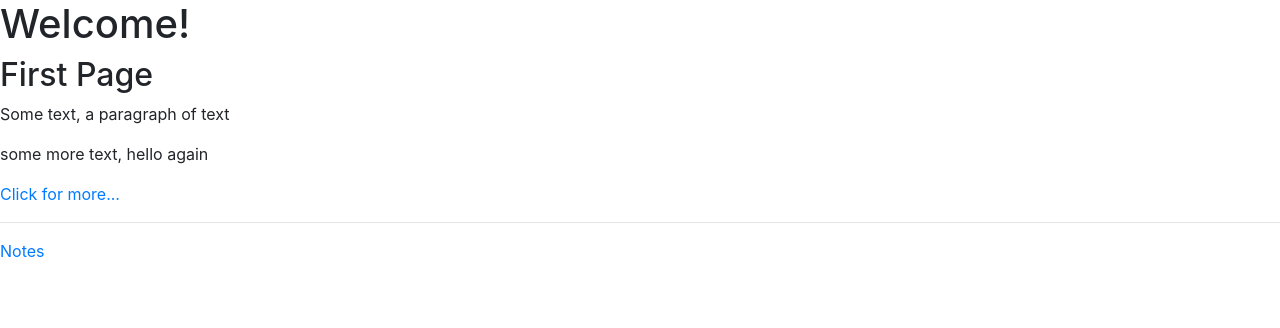
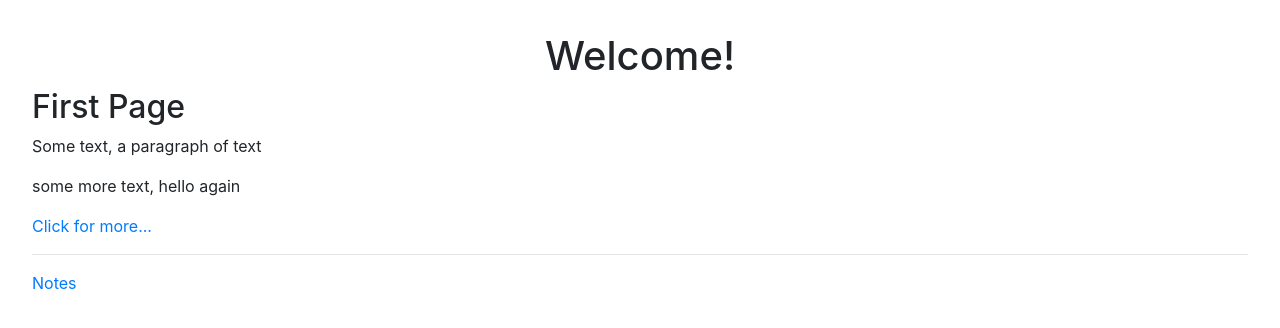
Before and after one commit to asteinig4018/flask_dev, a Flask app: page / in a window 1280 px wide. Shown: the top 328 px of the page. Run offline with Flask 2, Linux system fonts and the light colour scheme; style sheets or scripts are compiled from the project's sources; some libraries are stand-ins or nearby versions.

Commit message:
created static folder for css files and updated .gitignore and html to reflect this

```diff
--- /dev/null
+++ b/static/css/style.scss
@@ -0,0 +1,16 @@
+$color1: red;
+$varpad1: 2.5%;
+
+body{
+    padding: $varpad1;
+    //margin: $varpad1;
+}
+
+header{
+    text-align: center;
+}
+
+ul {
+    font-size: 14px;
+    color: $color1;
+}
--- a/templates/layout.html
+++ b/templates/layout.html
@@ -2,13 +2,13 @@
 <html>
 	<head>
 		<link rel="stylesheet" href="https://stackpath.bootstrapcdn.com/bootstrap/4.4.1/css/bootstrap.min.css" integrity="sha384-Vkoo8x4CGsO3+Hhxv8T/Q5PaXtkKtu6ug5TOeNV6gBiFeWPGFN9MuhOf23Q9Ifjh" crossorigin="anonymous">
-		<link rel="stylesheet" href="styles.css">
+		<link rel="stylesheet" href="{{ url_for('static', filename='css/style.css') }}">
 		<title>Flask dev site</title>
 	</head>
-	<header>
-		<h1>Welcome!</h1>
-	</header>
 	<body>
+		<header>
+			<h1>Welcome!</h1>
+		</header>
 		<h2>{% block heading %}{% endblock %}</h2>
 		<p>Some text, a paragraph of text</p>
 		{% block body %}
--- a/templates/style.scss
+++ /dev/null
@@ -1,6 +0,0 @@
-$color1: red;
-
-ul {
-    font-size: 14px;
-    color: $color1;
-}
```
Also changed, not shown: 1 other file.
